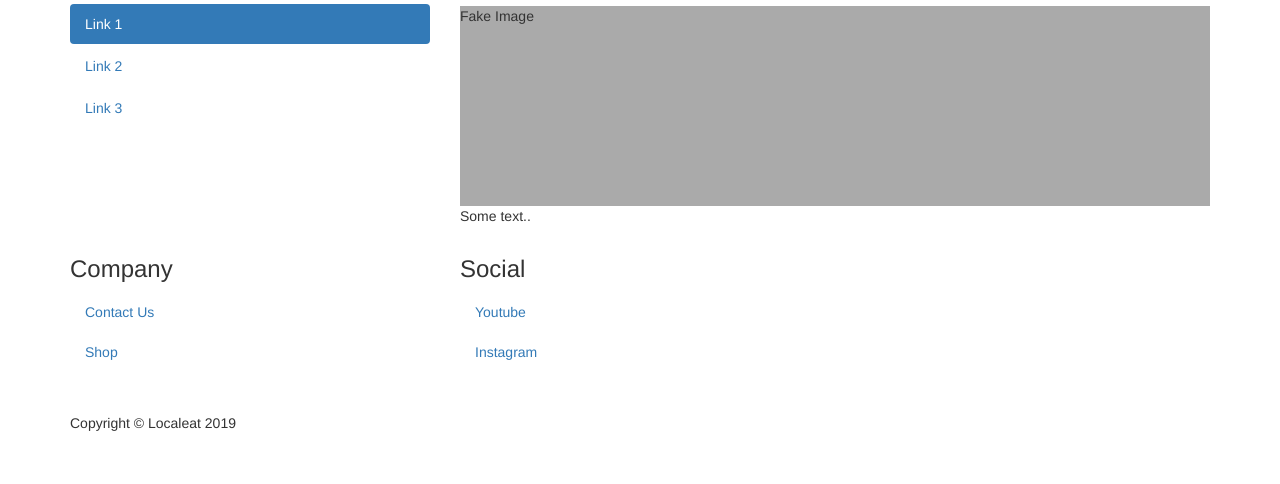
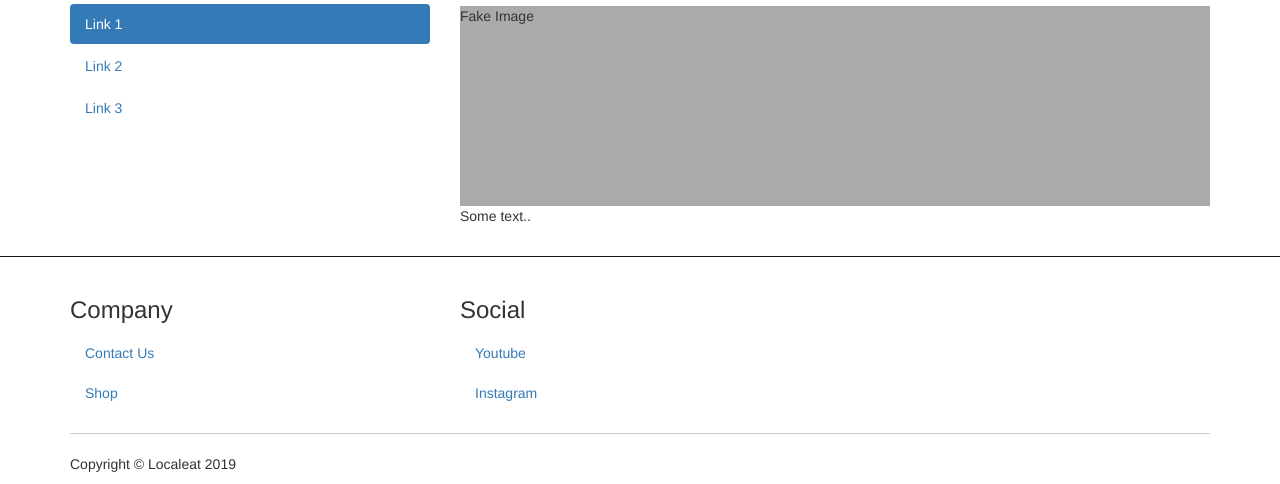
Before and after one commit to shmuel19-meet/LocalEat, a Flask app: page / in a window 1280 px wide. Shown: the part 701-1185 px from the top of the page. Before the commit the page ends 1132 px from the top, so only its background shows below. Run offline with Flask 2, Linux system fonts and the light colour scheme; some libraries are stand-ins or nearby versions.

Commit message:
home_page footer

```diff
--- a/templates/HomePage.html
+++ b/templates/HomePage.html
@@ -114,7 +114,7 @@
     </div>
   </div>
 </div>
-
+ <hr style="border-top-color: rgba(000, 000, 000, 0.9)">
 <footer class="footer bg-dark py-5">
   <div class="container position-relative">
     <div class="row">
@@ -149,7 +149,7 @@
       </div>
 
     </div>
-    <hr style="border-top-color: rgba(255, 255, 255, 0.2)">
+    <hr style="border-top-color: rgba(000, 000, 000, 0.2)">
     <div class="d-flex justify-content-between pt-3">
       <p class="text-white mb-0">Copyright © Localeat 2019</p>
     </div>
```
